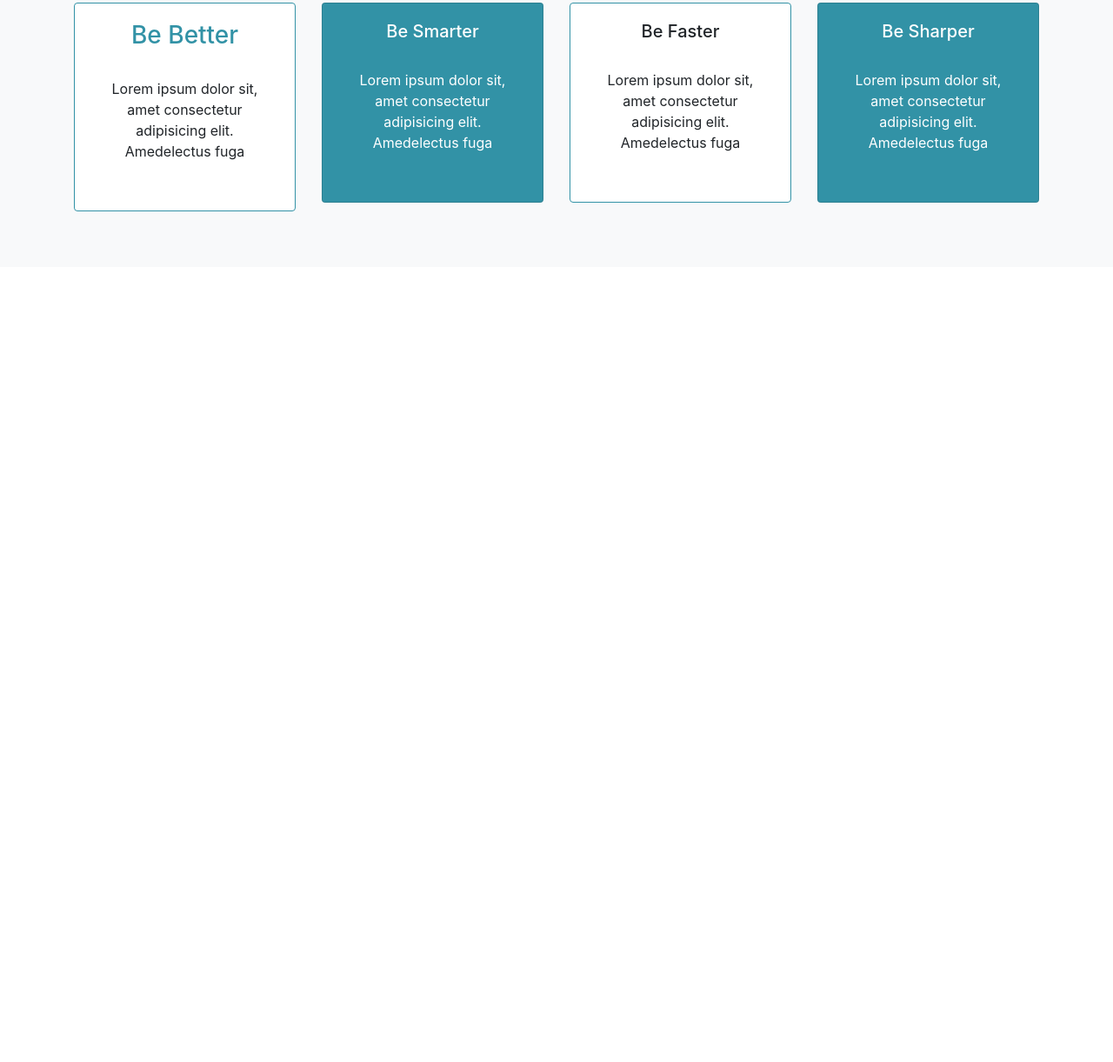
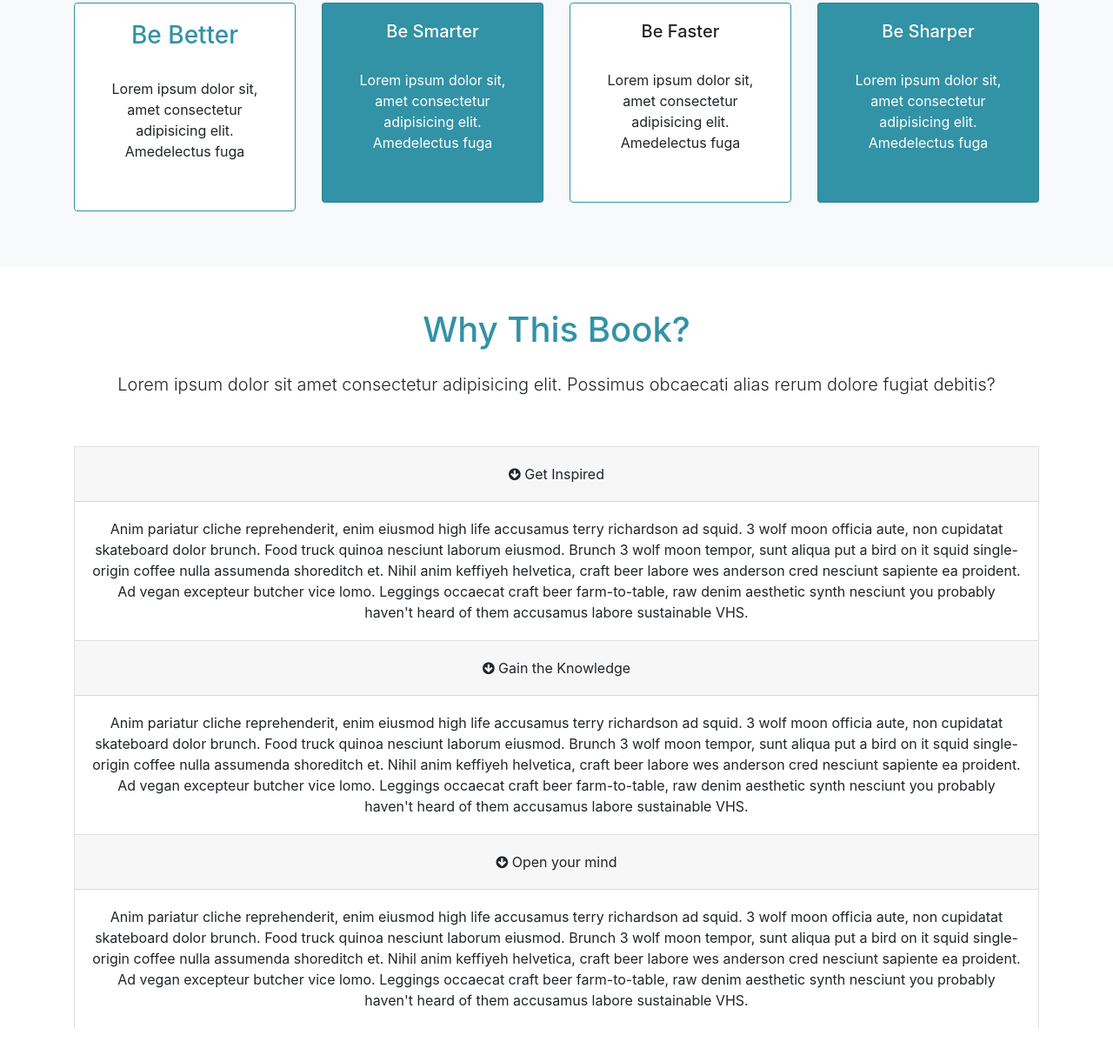
Before and after one commit to imvamsi/Fizuxe-Book-Web-Application, a plain HTML site: page index.html in a window 1280 px wide. Shown: the part 905-2126 px from the top of the page at 87% size. Before the commit the page ends 1212 px from the top, so only its background shows below. Drawn offline with nearby package versions, Linux system fonts and the light colour scheme; files whose address does not match are found by name.

Commit message:
About and accordion section completed

```diff
--- a/index.html
+++ b/index.html
@@ -165,6 +165,67 @@
       </div>
     </section>
 
+    <!--About section-->
+    <section id="about-section" class="py-5 text-center">
+      <div class="container">
+        <div class="row">
+          <div class="col">
+            <h1 class="text-primary pb-3">Why This Book?</h3>
+            <p class="lead pb-3 ">Lorem ipsum dolor sit amet consectetur adipisicing elit. Possimus obcaecati alias rerum dolore fugiat debitis?</p>
+            <span>&nbsp;</span>
+            <div class="accordion" id="accordionExample">
+              <div class="card">
+                <div class="card-header" id="headingone">
+                  <h5 class="mb-0">
+                      <button class="btn btn-block" type="button" data-toggle="collapse" data-target="#collapseOne" aria-expanded="true" aria-controls="collapseOne">
+                         <i class="fa fa-arrow-circle-down fa-x"></i> Get Inspired
+                        </button>
+                  </h5>
+                </div>
+                <div id="collapseOne" class="collapse show" aria-labelledby="headingOne" data-parent="#accordionExample">
+                    <div class="card-body">
+                      Anim pariatur cliche reprehenderit, enim eiusmod high life accusamus terry richardson ad squid. 3 wolf moon officia aute, non cupidatat skateboard dolor brunch. Food truck quinoa nesciunt laborum eiusmod. Brunch 3 wolf moon tempor, sunt aliqua put a bird on it squid single-origin coffee nulla assumenda shoreditch et. Nihil anim keffiyeh helvetica, craft beer labore wes anderson cred nesciunt sapiente ea proident. Ad vegan excepteur butcher vice lomo. Leggings occaecat craft beer farm-to-table, raw denim aesthetic synth nesciunt you probably haven't heard of them accusamus labore sustainable VHS.
+                    </div>
+                  </div>
+              </div>
+            </div>
+            <div class="accordion" id="accordionExample">
+                <div class="card">
+                  <div class="card-header" id="headingone">
+                    <h5 class="mb-0">
+                        <button class="btn btn-block" type="button" data-toggle="collapse" data-target="#collapseTwo" aria-expanded="true" aria-controls="collapseOne">
+                           <i class="fa fa-arrow-circle-down fa-x"></i> Gain the Knowledge
+                          </button>
+                    </h5>
+                  </div>
+                  <div id="collapseTwo" class="collapse show" aria-labelledby="headingOne" data-parent="#accordionExample">
+                      <div class="card-body">
+                        Anim pariatur cliche reprehenderit, enim eiusmod high life accusamus terry richardson ad squid. 3 wolf moon officia aute, non cupidatat skateboard dolor brunch. Food truck quinoa nesciunt laborum eiusmod. Brunch 3 wolf moon tempor, sunt aliqua put a bird on it squid single-origin coffee nulla assumenda shoreditch et. Nihil anim keffiyeh helvetica, craft beer labore wes anderson cred nesciunt sapiente ea proident. Ad vegan excepteur butcher vice lomo. Leggings occaecat craft beer farm-to-table, raw denim aesthetic synth nesciunt you probably haven't heard of them accusamus labore sustainable VHS.
+                      </div>
+                    </div>
+                </div>
+              </div>
+              <div class="accordion" id="accordionExample">
+                  <div class="card">
+                    <div class="card-header" id="headingone">
+                      <h5 class="mb-0">
+                          <button class="btn btn-block" type="button" data-toggle="collapse" data-target="#collapseThree" aria-expanded="true" aria-controls="collapseOne">
+                             <i class="fa fa-arrow-circle-down fa-x"></i> Open your mind
+                            </button>
+                      </h5>
+                    </div>
+                    <div id="collapseThree" class="collapse show" aria-labelledby="headingOne" data-parent="#accordionExample">
+                        <div class="card-body">
+                          Anim pariatur cliche reprehenderit, enim eiusmod high life accusamus terry richardson ad squid. 3 wolf moon officia aute, non cupidatat skateboard dolor brunch. Food truck quinoa nesciunt laborum eiusmod. Brunch 3 wolf moon tempor, sunt aliqua put a bird on it squid single-origin coffee nulla assumenda shoreditch et. Nihil anim keffiyeh helvetica, craft beer labore wes anderson cred nesciunt sapiente ea proident. Ad vegan excepteur butcher vice lomo. Leggings occaecat craft beer farm-to-table, raw denim aesthetic synth nesciunt you probably haven't heard of them accusamus labore sustainable VHS.
+                        </div>
+                      </div>
+                  </div>
+                </div>
+          </div>
+        </div>
+      </div>
+    </section>
+
     <script
       src="https://code.jquery.com/jquery-3.4.1.js"
       integrity="sha256-WpOohJOqMqqyKL9FccASB9O0KwACQJpFTUBLTYOVvVU="
```
